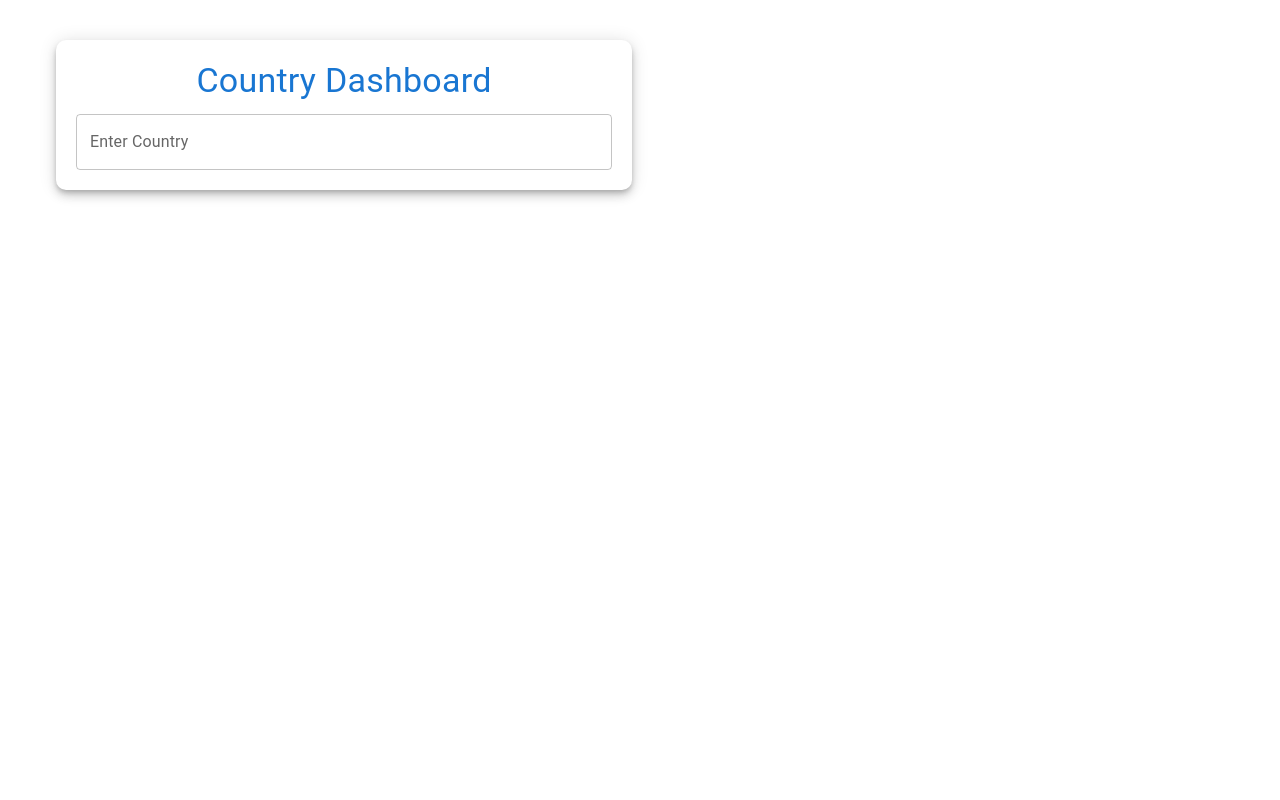
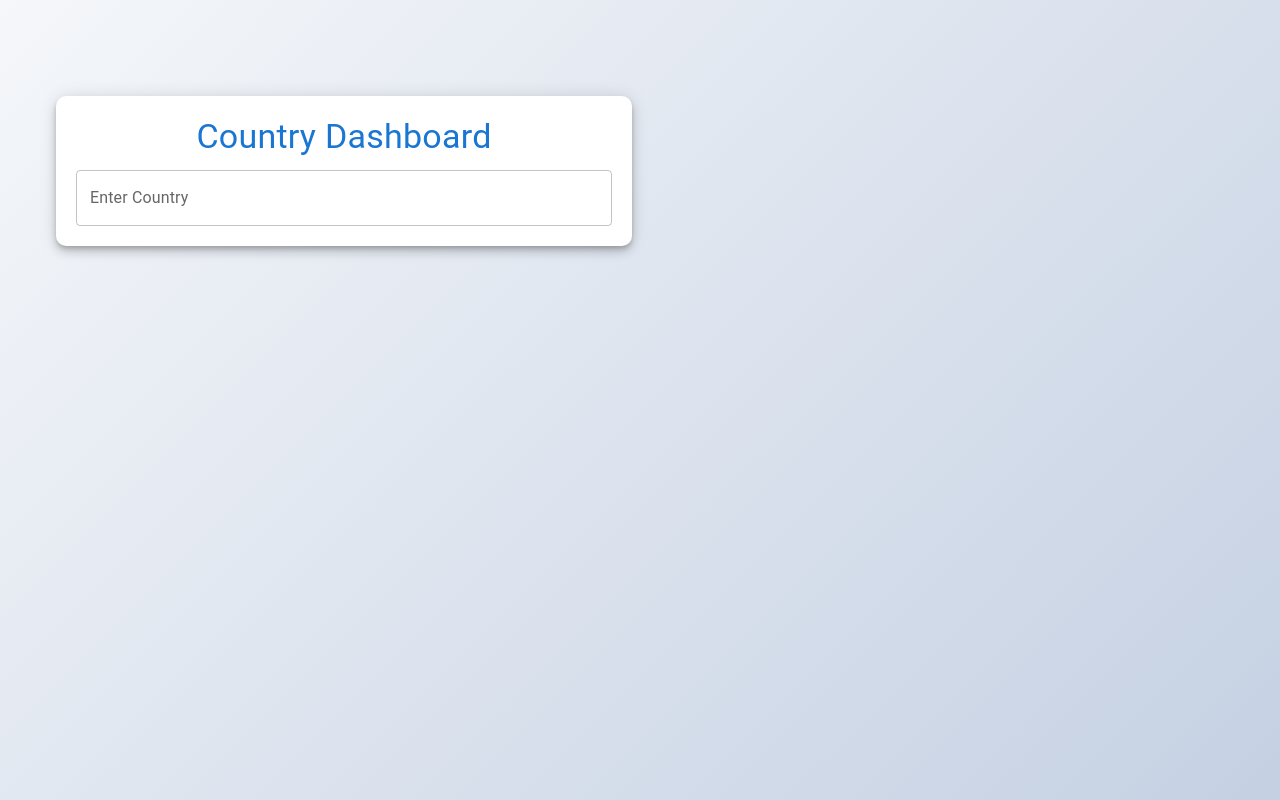
Before and after one commit to Haresh-ITL/weather-web-application, a React (Vite) app: page /dashboard in a window 1280 px wide. Shown: the top 800 px of the page. Built offline with nearby package versions, Linux system fonts and the light colour scheme.

Commit message:
Added padding and background

```diff
--- a/src/pages/Dashboard.tsx
+++ b/src/pages/Dashboard.tsx
@@ -161,9 +161,12 @@ const Dashboard = () => {
   };
 
   return (
-    <Box display="flex" width="100vw" height="90vh" sx={{ px: 4 }}>
+    <Box display="flex" width="100vw" height="100vh" sx={{
+      px: 4,
+      background: "linear-gradient(135deg, #f5f7fa, #c3cfe2)"
+    }}>
       <Box width="50%" paddingRight={2}>
-        <Container className="dashboard-container" style={{ width: "100%" }}>
+        <Container className="dashboard-container" style={{ width: "100%",paddingTop:"6rem" }}>
           <Paper elevation={6} style={{ padding: "20px", borderRadius: "10px" }}>
             <Typography variant="h4" gutterBottom align="center" color="primary">
               Country Dashboard
```
